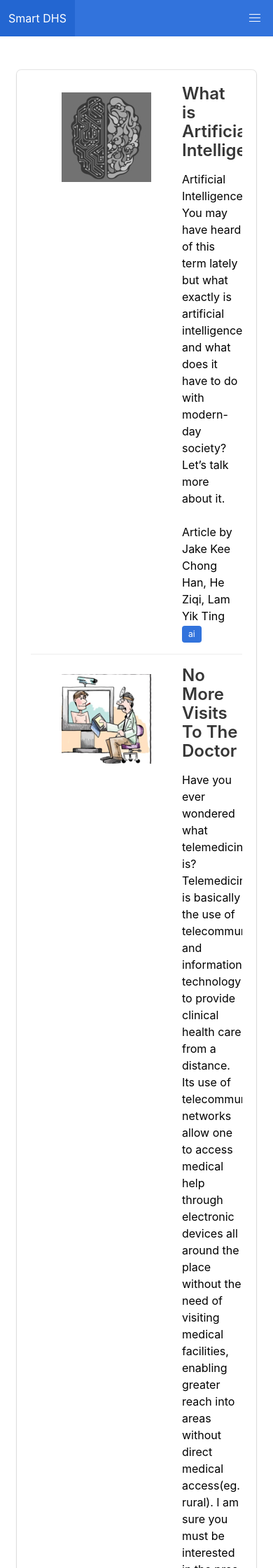
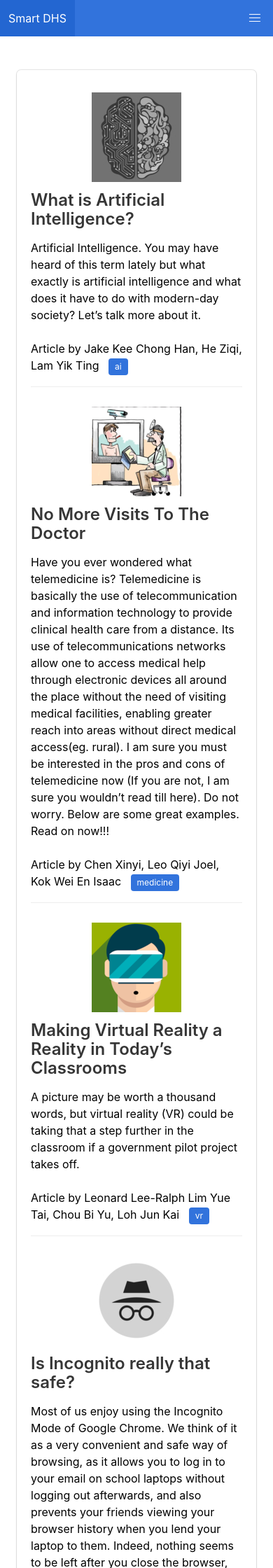
Before and after one commit to dunmanhigh/smarticc, a Jekyll site: the page built from index.md, in a window 390 px wide. Shown: the top 2240 px of the page at 70% size. Built offline with Jekyll 4.4.1, drawn with Linux system fonts in a browser that asks for light colours.

Commit message:
Make page listing easier to read for small devices
When the viewport is less than 600px (large-ish phone), the listing orientates
vertically instead of horizontally (the text below the image).

```diff
--- a/assets/style/main.css
+++ b/assets/style/main.css
@@ -42,3 +42,10 @@ article.post:last-child {
 .post-date {
   color: #aaaaaa;
 }
+
+@media screen and (max-width: 600px) {
+  .media {
+    flex-direction: column;
+    align-items: center;
+  }
+}
```
